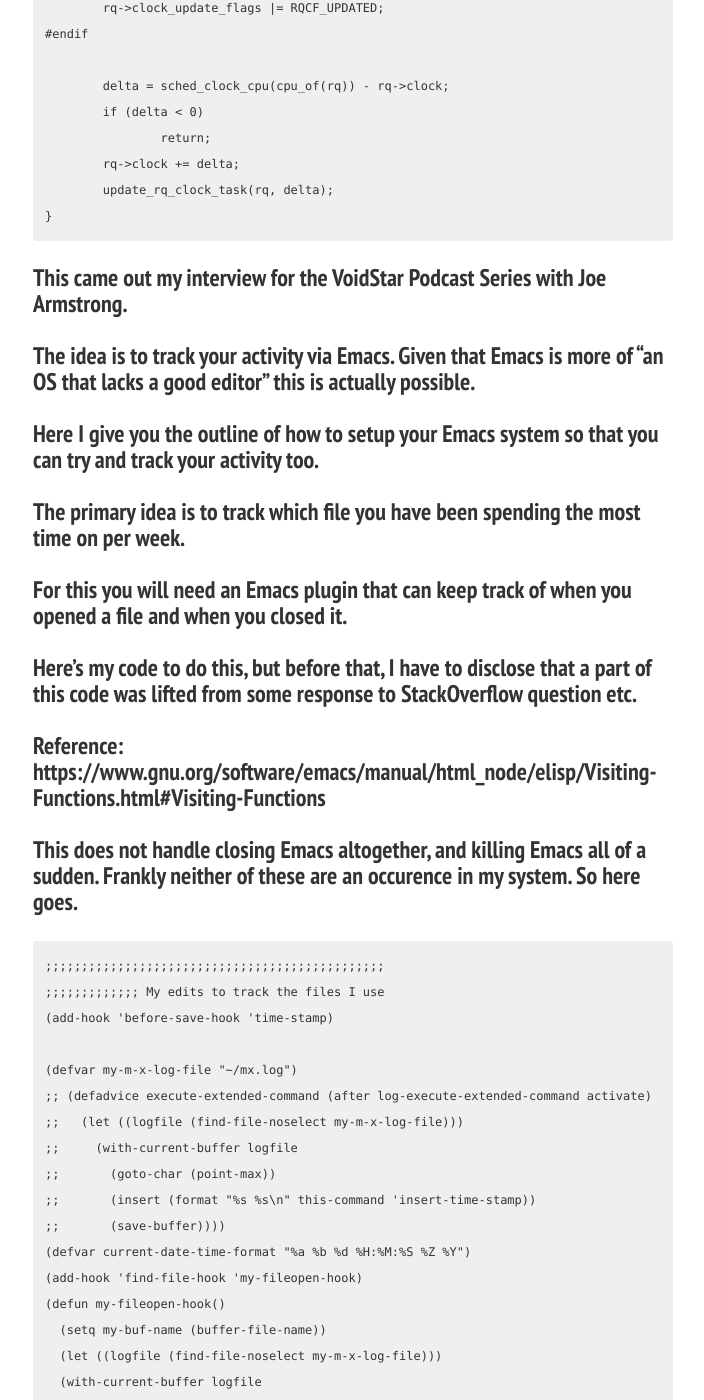
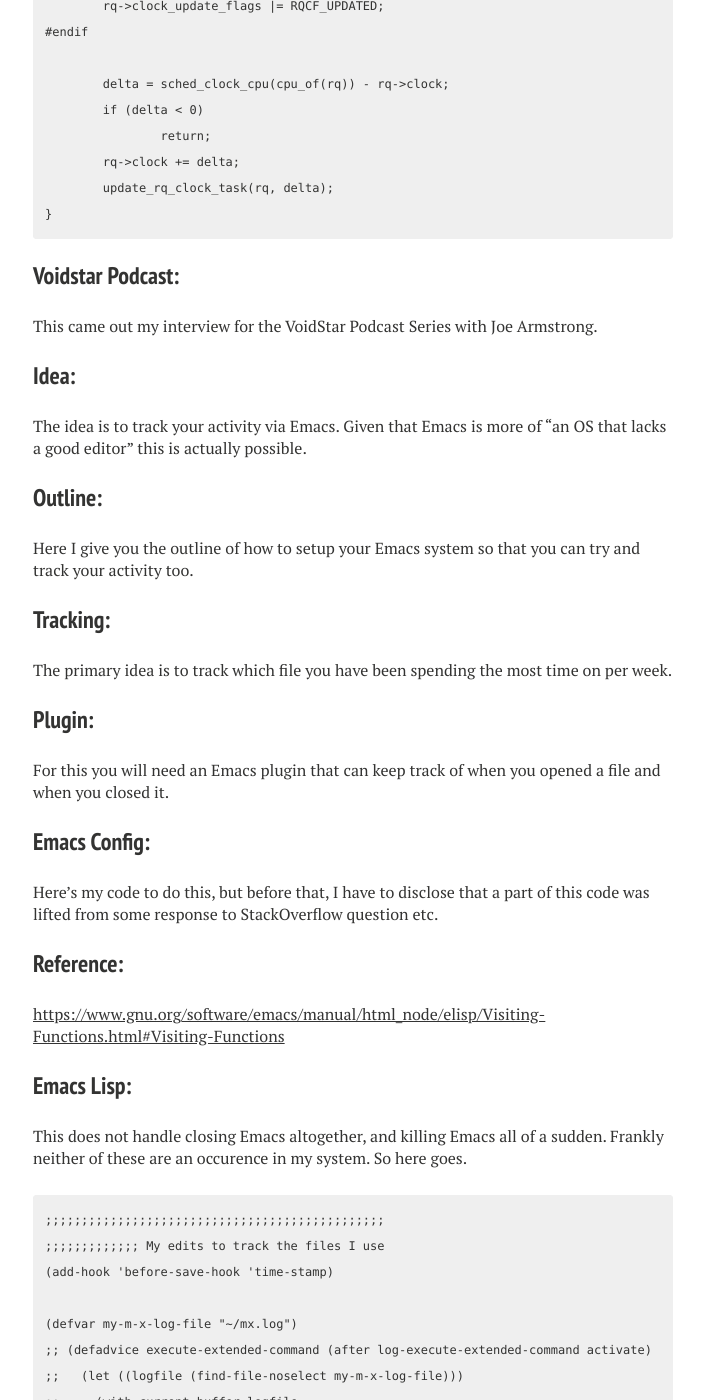
Before and after one commit to mycpuorg/mycpuorg.github.io, a Jekyll site: the page built from _posts/2018-03-15-activity-stats.md, in a window 1280 px wide and 1400 px high, scrolled down 1053 px. Shown: the whole window, without its empty margins (287-991 px from the left). Built offline with Jekyll 4.4.1, drawn with Linux system fonts in a browser that asks for light colours; nearby versions of some CDN libraries; comment, search, counter and statistics services are not loaded.

Commit message:
Shorten Headings for activity stats

```diff
--- a/_posts/2018-03-15-activity-stats.md
+++ b/_posts/2018-03-15-activity-stats.md
@@ -23,7 +23,8 @@
 </div>
 </div>
 
-### Emacs offers you extreme configurability without depending solely on pre-defined functions and variables. Perhaps, the most significant characteristic of vim is its blazing speed and almost no burden from adding bells and whistles. And one of my favorite features in Vim is the relative numbering of the lines. This allows you to almost instantly use Vim's commands with lines/numbers as arguments. In the code snippet below (Linux Kernel), say, you wanted to remove the comment with "TODO" since the comment is no longer valid in the context. You do not have to start calculating<a id="sec-1" name="sec-1"></a>
+### Emacs:
+Emacs offers you extreme configurability without depending solely on pre-defined functions and variables. Perhaps, the most significant characteristic of vim is its blazing speed and almost no burden from adding bells and whistles. And one of my favorite features in Vim is the relative numbering of the lines. This allows you to almost instantly use Vim's commands with lines/numbers as arguments. In the code snippet below (Linux Kernel), say, you wanted to remove the comment with "TODO" since the comment is no longer valid in the context. You do not have to start calculating<a id="sec-1" name="sec-1"></a>
 
     void update_rq_clock(struct rq *rq)
     {
@@ -48,21 +49,29 @@
             update_rq_clock_task(rq, delta);
     }
 
-### This came out my interview for the VoidStar Podcast Series with Joe Armstrong.<a id="sec-2" name="sec-2"></a>
+### Voidstar Podcast:
+This came out my interview for the VoidStar Podcast Series with Joe Armstrong.<a id="sec-2" name="sec-2"></a>
 
-### The idea is to track your activity via Emacs. Given that Emacs is more of "an OS that lacks a good editor" this is actually possible.<a id="sec-3" name="sec-3"></a>
+### Idea:
+The idea is to track your activity via Emacs. Given that Emacs is more of "an OS that lacks a good editor" this is actually possible.<a id="sec-3" name="sec-3"></a>
 
-### Here I give you the outline of how to setup your Emacs system so that you can try and track your activity too.<a id="sec-4" name="sec-4"></a>
+### Outline:
+Here I give you the outline of how to setup your Emacs system so that you can try and track your activity too.<a id="sec-4" name="sec-4"></a>
 
-### The primary idea is to track which file you have been spending the most time on per week.<a id="sec-5" name="sec-5"></a>
+### Tracking:
+The primary idea is to track which file you have been spending the most time on per week.<a id="sec-5" name="sec-5"></a>
 
-### For this you will need an Emacs plugin that can keep track of when you opened a file and when you closed it.<a id="sec-6" name="sec-6"></a>
+### Plugin:
+For this you will need an Emacs plugin that can keep track of when you opened a file and when you closed it.<a id="sec-6" name="sec-6"></a>
 
-### Here's my code to do this, but before that, I have to disclose that a part of this code was lifted from some response to StackOverflow question etc.<a id="sec-7" name="sec-7"></a>
+### Emacs Config:
+Here's my code to do this, but before that, I have to disclose that a part of this code was lifted from some response to StackOverflow question etc.<a id="sec-7" name="sec-7"></a>
 
-### Reference: <https://www.gnu.org/software/emacs/manual/html_node/elisp/Visiting-Functions.html#Visiting-Functions><a id="sec-8" name="sec-8"></a>
+### Reference:
+<https://www.gnu.org/software/emacs/manual/html_node/elisp/Visiting-Functions.html#Visiting-Functions><a id="sec-8" name="sec-8"></a>
 
-### This does not handle closing Emacs altogether, and killing Emacs all of a sudden. Frankly neither of these are an occurence in my system. So here goes.<a id="sec-9" name="sec-9"></a>
+### Emacs Lisp:
+This does not handle closing Emacs altogether, and killing Emacs all of a sudden. Frankly neither of these are an occurence in my system. So here goes.<a id="sec-9" name="sec-9"></a>
 
     ;;;;;;;;;;;;;;;;;;;;;;;;;;;;;;;;;;;;;;;;;;;;;;;
     ;;;;;;;;;;;;; My edits to track the files I use
```
